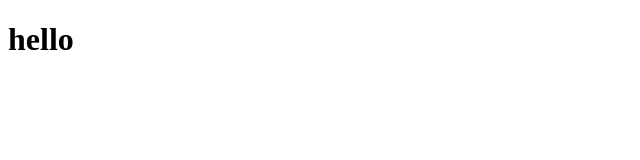
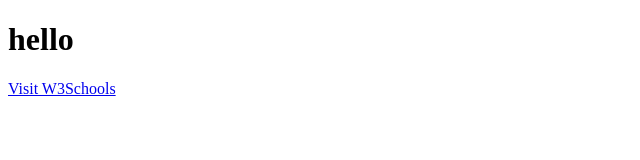
Before and after one commit to joshua-asselin/Attraction, a plain HTML site: page index.html in a window 1280 px wide. Shown: the whole page, without its empty margins (0-640 px from the left). Drawn offline with Linux system fonts and the light colour scheme.

Commit message:
sss
ssssssss

```diff
--- a/index.html
+++ b/index.html
@@ -7,5 +7,6 @@
 </head>
 <body>
    <h1>hello</h1>
+   <a href="./index.html">Visit W3Schools</a>
 </body>
 </html>
```
Also changed, not shown: second.html (added).
